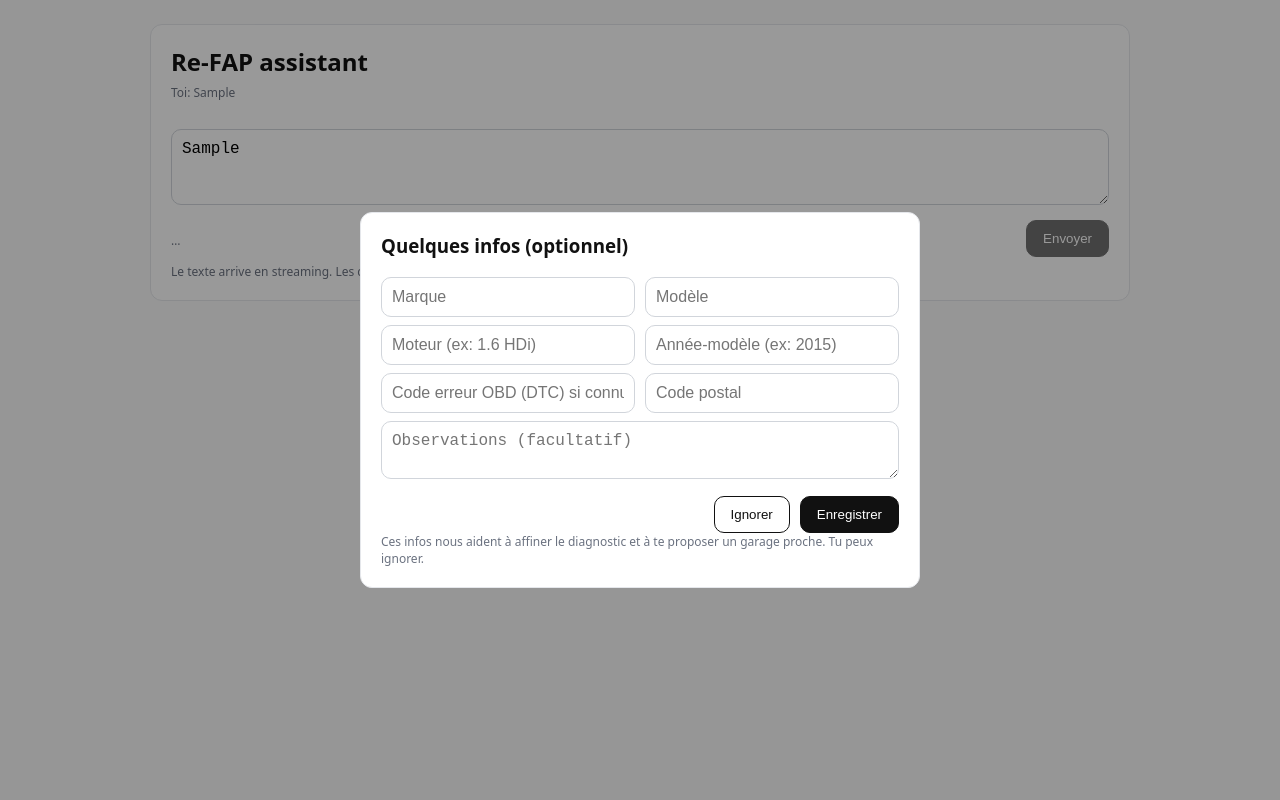
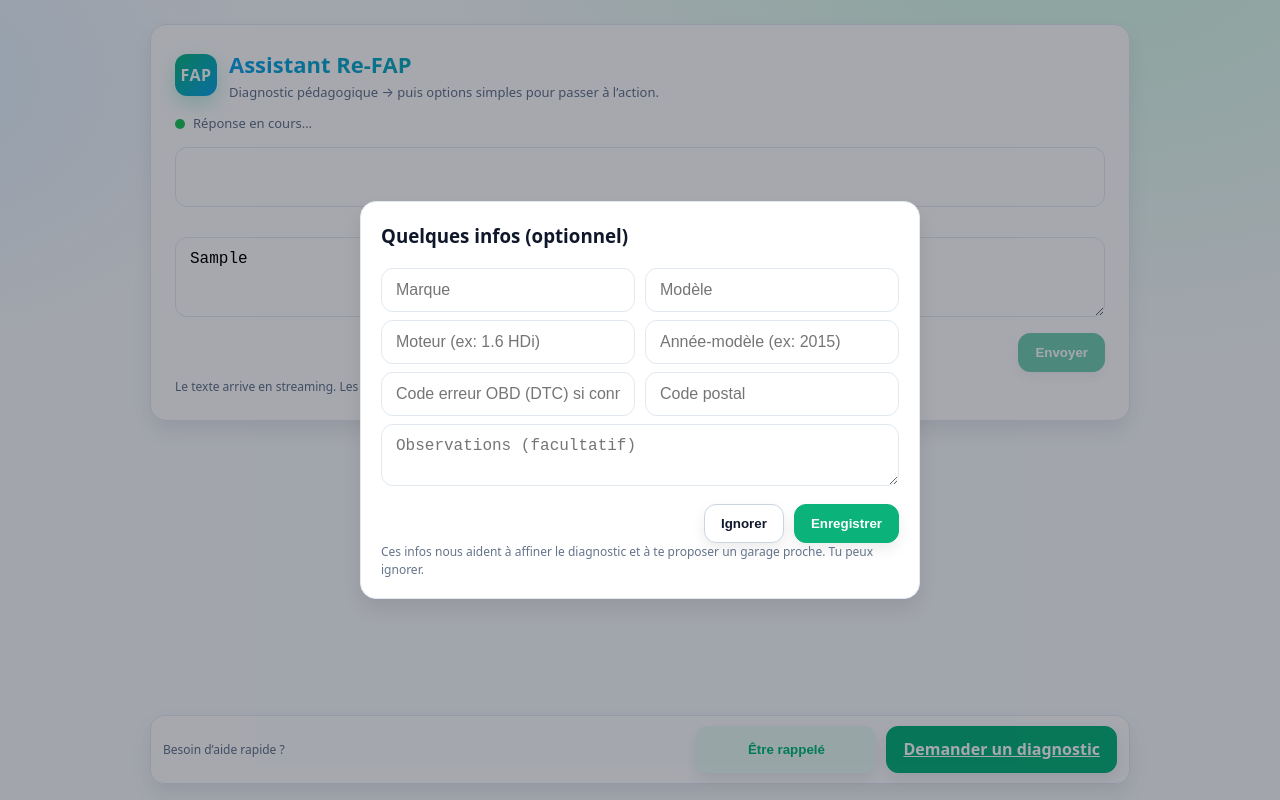
Before and after one commit to REFAP/re-fap-bot, a website: page src/public/chat.html in a window 1280 px wide. Both pictures are taken after typing "Sample" into the empty fields and a click on the button "Envoyer". Drawn offline with Linux system fonts and the light colour scheme.

Commit message:
ui: redesign + sticky action bar (Rappel / Demander un diagnostic) + status live

```diff
--- a/src/public/chat.html
+++ b/src/public/chat.html
@@ -5,51 +5,171 @@
   <meta name="viewport" content="width=device-width, initial-scale=1" />
   <title>Re-FAP assistant</title>
   <style>
-    :root{--fg:#111;--muted:#6b7280;--border:#e5e7eb;--bg:#fafafa;--brand:#111;--accent:#0b5}
+    /* ========= Thème ========= */
+    :root{
+      --fg:#0f172a;           /* slate-900 */
+      --muted:#64748b;        /* slate-500 */
+      --border:#e2e8f0;       /* slate-200 */
+      --bg:#f8fafc;           /* slate-50 */
+      --card:#ffffff;
+      --brand:#111827;        /* gray-900 */
+      --accent:#0bb37b;       /* vert */
+      --accent-ghost:#e9fbf4;
+      --shadow: 0 10px 20px rgba(2,6,23,.08);
+      --radius:16px;
+    }
+
     *{box-sizing:border-box}
-    body{font-family:system-ui,Segoe UI,Roboto,sans-serif;margin:24px;background:var(--bg);color:var(--fg)}
+    html,body{height:100%}
+    body{
+      margin:0;
+      background:
+        radial-gradient(1200px 800px at 85% -10%, #d1fae5 0%, rgba(209,250,229,0) 55%),
+        radial-gradient(900px 600px at -10% 10%, #e0f2fe 0%, rgba(224,242,254,0) 45%),
+        var(--bg);
+      color:var(--fg);
+      font: 16px/1.45 system-ui, -apple-system, Segoe UI, Roboto, Inter, Arial, sans-serif;
+      padding:24px;
+    }
+
+    /* ========= Grille ========= */
     .wrap{max-width:980px;margin:0 auto}
-    .card{background:#fff;border:1px solid var(--border);border-radius:12px;padding:20px}
-    h2{margin:0 0 6px 0}
-    textarea,input{width:100%;padding:10px;border:1px solid #d1d5db;border-radius:10px;font-size:16px}
-    button{padding:10px 16px;border:1px solid var(--brand);border-radius:10px;background:var(--brand);color:#fff;cursor:pointer}
-    button:disabled{opacity:.6;cursor:not-allowed}
-    pre{white-space:pre-wrap;word-wrap:break-word;margin:8px 0 0}
+    .card{
+      background:var(--card);
+      border:1px solid var(--border);
+      border-radius:var(--radius);
+      padding:24px;
+      box-shadow: var(--shadow);
+      backdrop-filter: saturate(130%) blur(2px);
+    }
+
+    /* ========= Titre / header ========= */
+    .header{
+      display:flex; align-items:center; gap:12px; margin-bottom:10px;
+    }
+    .logo{
+      display:inline-grid; place-items:center;
+      width:42px;height:42px;border-radius:12px;
+      background:linear-gradient(135deg,#10b981, #0ea5e9);
+      color:#fff; font-weight:800; letter-spacing:.5px;
+      box-shadow: 0 8px 20px rgba(16,185,129,.25);
+    }
+    h2{margin:0;font-size:22px}
+    .sub{color:var(--muted);font-size:13px;margin-top:2px}
+
+    /* ========= Zone sortie ========= */
+    pre{
+      white-space:pre-wrap; word-wrap:break-word; margin:12px 0 10px;
+      padding:14px 16px; border:1px solid var(--border); border-radius:12px; background:#fff;
+      min-height:60px;
+    }
+
+    /* ========= Formulaire ========= */
+    textarea,input{
+      width:100%; padding:12px 14px; border:1px solid var(--border);
+      border-radius:12px; font-size:16px; background:#fff;
+    }
     .row{display:flex;gap:10px}
     .col{flex:1}
     .hint{color:var(--muted);font-size:12px}
-    .cta{display:flex;gap:10px;margin-top:12px;flex-wrap:wrap}
-    .btn-outline{background:#fff;color:var(--fg)}
-    /* Questions en valeur */
-    .questions{margin:10px 0 0 0;padding-left:18px}
-    .questions li{margin:4px 0}
-    .ask{color:var(--accent);font-weight:700}
-    .qtitle{color:var(--accent);font-weight:700;margin:12px 0 6px}
-    /* Modal */
-    .modal{position:fixed;inset:0;background:rgba(0,0,0,.4);display:none;align-items:center;justify-content:center;padding:16px;z-index:20}
+
+    /* ========= Boutons ========= */
+    button,.btn{
+      padding:11px 16px; border-radius:12px; border:1px solid var(--brand);
+      background:var(--brand); color:#fff; cursor:pointer; font-weight:600;
+      box-shadow: 0 6px 14px rgba(2,6,23,.08);
+    }
+    button:disabled{opacity:.6;cursor:not-allowed;filter:grayscale(.1)}
+    .btn-outline{background:#fff;color:var(--fg);border-color:#cbd5e1}
+    .btn-ghost{background:var(--accent-ghost); color:#0b7; border-color:transparent}
+    .btn-accent{background:var(--accent); border-color:var(--accent)}
+    .btn-link{background:transparent;border-color:transparent;color:var(--fg);padding:0}
+
+    /* ========= CTA dynamiques ========= */
+    .cta{display:flex;gap:12px;margin-top:14px;flex-wrap:wrap}
+    .cta > button, .cta > a{min-width:220px}
+
+    /* ========= Questions ========= */
+    .questions{margin:10px 0 0 0;padding-left:20px}
+    .questions li{margin:5px 0}
+    .ask{color:#059669;font-weight:800}
+    .qtitle{color:#065f46;font-weight:800;margin:14px 0 6px}
+
+    /* ========= État (en cours) ========= */
+    .status{
+      display:inline-flex;align-items:center;gap:8px;font-size:13px;color:var(--muted)
+    }
+    .dot{width:10px;height:10px;border-radius:50%;background:#cbd5e1}
+    .dot.live{background:#22c55e; box-shadow:0 0 0 0 rgba(34,197,94,.7); animation:pulse 1.6s infinite}
+    @keyframes pulse {
+      0%{box-shadow:0 0 0 0 rgba(34,197,94,.6)}
+      70%{box-shadow:0 0 0 16px rgba(34,197,94,0)}
+      100%{box-shadow:0 0 0 0 rgba(34,197,94,0)}
+    }
+
+    /* ========= Modales ========= */
+    .modal{position:fixed;inset:0;background:rgba(2,6,23,.35);display:none;align-items:center;justify-content:center;padding:16px;z-index:20}
     .modal.open{display:flex}
-    .modal .box{background:#fff;border-radius:12px;padding:20px;max-width:560px;width:100%;border:1px solid var(--border)}
+    .modal .box{background:#fff;border-radius:16px;padding:20px;max-width:560px;width:100%;border:1px solid var(--border);box-shadow:var(--shadow)}
     .modal h3{margin-top:0}
     .modal .actions{display:flex;gap:10px;justify-content:flex-end;margin-top:12px}
+
+    /* ========= Barre d’actions sticky ========= */
+    .sticky-wrap{
+      position:fixed;left:50%;bottom:16px;transform:translateX(-50%);
+      width:min(980px, calc(100% - 24px*2));
+      z-index:15;
+    }
+    .stickybar{
+      display:flex;justify-content:space-between;align-items:center;gap:16px;
+      background:#ffffffcc;border:1px solid var(--border);backdrop-filter: blur(6px) saturate(150%);
+      border-radius:14px;padding:10px 12px;box-shadow:var(--shadow);
+    }
+    .sb-left{display:flex;align-items:center;gap:10px}
+    .sb-actions{display:flex;gap:10px;flex-wrap:wrap}
+    .sb-actions .btn{min-width:180px}
+    .brand-subtle{font-weight:700;background:linear-gradient(90deg,#0ea5e9,#10b981);-webkit-background-clip:text;background-clip:text;color:transparent}
   </style>
 </head>
 <body>
   <div class="wrap">
     <div class="card">
-      <h2>Re-FAP assistant</h2>
-      <div id="log" class="hint"></div>
+      <div class="header">
+        <div class="logo">FAP</div>
+        <div>
+          <h2 class="brand-subtle">Assistant Re-FAP</h2>
+          <div class="sub">Diagnostic pédagogique → puis options simples pour passer à l’action.</div>
+        </div>
+      </div>
+
+      <div class="status"><span id="statusDot" class="dot"></span><span id="statusText">Prêt</span></div>
+
       <pre id="output"></pre>
       <div id="ctas" class="cta"></div>
 
       <form id="f" style="margin-top:16px">
-        <textarea id="q" rows="3" placeholder="Décris le symptôme..."></textarea>
+        <textarea id="q" rows="3" placeholder="Décris le symptôme (ex. : Voyant moteur + perte de puissance)…"></textarea>
         <div class="row" style="margin-top:10px;align-items:center">
           <div class="col"><span id="state" class="hint"></span></div>
-          <button id="send" type="submit">Envoyer</button>
+          <button id="send" type="submit" class="btn-accent">Envoyer</button>
         </div>
       </form>
+
       <div class="hint" style="margin-top:6px">
         Le texte arrive en streaming. Les questions utiles et les boutons (CTA) s’affichent ensuite.
+      </div>
+    </div>
+  </div>
+
+  <!-- ==== Barre d’actions permanente ==== -->
+  <div class="sticky-wrap">
+    <div class="stickybar">
+      <div class="sb-left">
+        <span class="hint">Besoin d’aide rapide ?</span>
+      </div>
+      <div class="sb-actions">
+        <button type="button" id="stickyCallback" class="btn btn-ghost">Être rappelé</button>
+        <a id="stickyBooking" href="/rdv" class="btn btn-accent">Demander un diagnostic</a>
       </div>
     </div>
   </div>
@@ -64,7 +184,7 @@
       <div style="margin-top:8px"><textarea id="notes" rows="2" placeholder="Observations (facultatif)"></textarea></div>
       <div class="actions">
         <button type="button" id="skipIntake" class="btn-outline">Ignorer</button>
-        <button type="button" id="saveIntake">Enregistrer</button>
+        <button type="button" id="saveIntake" class="btn-accent">Enregistrer</button>
       </div>
       <div class="hint">Ces infos nous aident à affiner le diagnostic et à te proposer un garage proche. Tu peux ignorer.</div>
     </div>
@@ -78,7 +198,7 @@
       <div class="row" style="margin-top:8px"><div class="col"><input id="cbEmail" placeholder="Email"></div></div>
       <div class="actions">
         <button type="button" id="cancelCb" class="btn-outline">Annuler</button>
-        <button type="button" id="saveCb">Envoyer</button>
+        <button type="button" id="saveCb" class="btn-accent">Envoyer</button>
       </div>
       <div class="hint">On t’appelle rapidement pour caler un rendez-vous avec un garage partenaire sérieux.</div>
     </div>
@@ -86,15 +206,17 @@
 
   <script>
   const out   = document.getElementById("output");
-  const log   = document.getElementById("log");
   const state = document.getElementById("state");
   const form  = document.getElementById("f");
   const q     = document.getElementById("q");
   const btn   = document.getElementById("send");
   const ctas  = document.getElementById("ctas");
-
   const modalIntake = document.getElementById("modalIntake");
   const modalCallback = document.getElementById("modalCallback");
+  const stickyCallback = document.getElementById("stickyCallback");
+  const stickyBooking  = document.getElementById("stickyBooking");
+  const statusDot  = document.getElementById("statusDot");
+  const statusText = document.getElementById("statusText");
 
   const SID_KEY = "refap_sid";
   let sid = localStorage.getItem(SID_KEY);
@@ -119,10 +241,10 @@
     return `Contexte véhicule fourni par l’utilisateur : ${parts.join(", ")}. Ne redemande pas ces infos ; demande uniquement ce qui manque.`;
   }
 
-  // --- Guard: token par requête pour éviter rendus multiples
+  // Token pour éviter rendus multiples
   let currentToken = null;
 
-  // --- Handlers de modale attachés UNE FOIS
+  // Handlers modales attachés une fois
   let intakeNext = null;
   document.getElementById("skipIntake").addEventListener("click", () => {
     closeModal(modalIntake);
@@ -150,19 +272,42 @@
     if (typeof intakeNext === "function") intakeNext();
   });
 
+  // Barre sticky
+  stickyCallback.onclick = () => openModal(modalCallback);
+
+  document.getElementById("cancelCb").onclick = () => closeModal(modalCallback);
+  document.getElementById("saveCb").onclick = async () => {
+    const body = {
+      session_id: sid,
+      contact_name:  document.getElementById("cbName").value.trim() || null,
+      contact_phone: document.getElementById("cbPhone").value.trim() || null,
+      contact_email: document.getElementById("cbEmail").value.trim() || null
+    };
+    try {
+      await fetch("/api/leads/callback", {
+        method: "POST",
+        headers: { "Content-Type": "application/json" },
+        body: JSON.stringify(body)
+      });
+      closeModal(modalCallback);
+      alert("Merci ! On te rappelle rapidement.");
+    } catch {
+      alert("Désolé, l’enregistrement a échoué.");
+    }
+  };
+
   form.addEventListener("submit", (e) => {
     e.preventDefault();
     const prompt = q.value.trim();
     if (!prompt) return;
 
-    // nouveau cycle
     currentToken = Math.random().toString(36).slice(2);
     const myToken = currentToken;
 
     out.textContent = "";
     ctas.innerHTML  = "";
-    log.textContent = "Toi: " + prompt;
-    btn.disabled = true; state.textContent = "…";
+    btn.disabled = true; state.textContent = "";
+    statusDot.classList.add("live"); statusText.textContent = "Réponse en cours…";
 
     openModal(modalIntake);
 
@@ -175,7 +320,10 @@
       } catch (err) {
         out.textContent = "Erreur: " + (err?.message || err);
       } finally {
-        if (myToken === currentToken) { btn.disabled = false; state.textContent = ""; }
+        if (myToken === currentToken) {
+          btn.disabled = false;
+          statusDot.classList.remove("live"); statusText.textContent = "Prêt";
+        }
       }
 
       if (myToken !== currentToken) return;
@@ -193,7 +341,7 @@
     };
   });
 
-  // --- SSE robuste : watchdog + fallback non-stream (texte seul)
+  // SSE robuste : watchdog + fallback non-stream (texte seul)
   async function streamAnswer(prompt) {
     const url = `/api/diagnose/stream?prompt=${encodeURIComponent(prompt)}`;
     let received = false;
@@ -251,8 +399,6 @@
 
   function renderQuestions(nextQuestions){
     if (!Array.isArray(nextQuestions)) return;
-
-    // dédup insensible à la casse
     const seen = new Set();
     const cleaned = nextQuestions
       .map(s => String(s || "").trim())
@@ -262,12 +408,9 @@
         if (seen.has(key)) return false;
         seen.add(key); return true;
       });
-
     if (!cleaned.length) return;
 
-    // bloc questions + titre
     const block = document.createElement("div");
-
     const title = document.createElement("div");
     title.className = "qtitle";
     title.textContent = "Voici quelques questions pour affiner le diagnostic et t’aider à trouver la bonne solution :";
@@ -293,13 +436,12 @@
       const key = `${(type||"").toLowerCase()}|${label.toLowerCase()}`;
       if (!label || keys.has(key)) return;
       keys.add(key);
-      const b = document.createElement("button");
-      b.textContent = label;
-      b.className = primary ? "" : "btn-outline";
-      if (primary) { b.style.background = "var(--accent)"; b.style.borderColor = "var(--accent)"; }
-      if (url) b.onclick = () => { window.location.href = url; };
-      const rank = /rdv/i.test(label) ? 0 : (/rappel/i.test(label) ? 1 : 2);
-      buttons.push({ btn:b, rank });
+      const el = document.createElement(url ? "a" : "button");
+      el.textContent = label;
+      el.className = primary ? "btn btn-accent" : "btn btn-outline";
+      if (url) { el.href = url; }
+      const rank = /rdv|diagnostic/i.test(label) ? 0 : (/rappel/i.test(label) ? 1 : 2);
+      buttons.push({ el, rank });
     };
 
     if (payload?.cta?.show && Array.isArray(payload.cta.items)) {
@@ -314,36 +456,14 @@
         keys.add(key);
         const b = document.createElement("button");
         b.textContent = "Être rappelé";
-        b.style.background = "var(--accent)";
-        b.style.borderColor = "var(--accent)";
+        b.className = "btn btn-ghost";
         b.onclick = () => openModal(modalCallback);
-        buttons.push({ btn:b, rank:1 });
+        buttons.push({ el:b, rank:1 });
       }
     }
 
     buttons.sort((a,b)=>a.rank-b.rank);
-    buttons.slice(0,2).forEach(({btn}) => ctas.appendChild(btn));
-
-    document.getElementById("cancelCb").onclick = () => closeModal(modalCallback);
-    document.getElementById("saveCb").onclick = async () => {
-      const body = {
-        session_id: sid,
-        contact_name:  document.getElementById("cbName").value.trim() || null,
-        contact_phone: document.getElementById("cbPhone").value.trim() || null,
-        contact_email: document.getElementById("cbEmail").value.trim() || null
-      };
-      try {
-        await fetch("/api/leads/callback", {
-          method: "POST",
-          headers: { "Content-Type": "application/json" },
-          body: JSON.stringify(body)
-        });
-        closeModal(modalCallback);
-        alert("Merci ! On te rappelle rapidement.");
-      } catch {
-        alert("Désolé, l’enregistrement a échoué.");
-      }
-    };
+    buttons.slice(0,2).forEach(({el}) => ctas.appendChild(el));
   }
   </script>
 </body>
```
